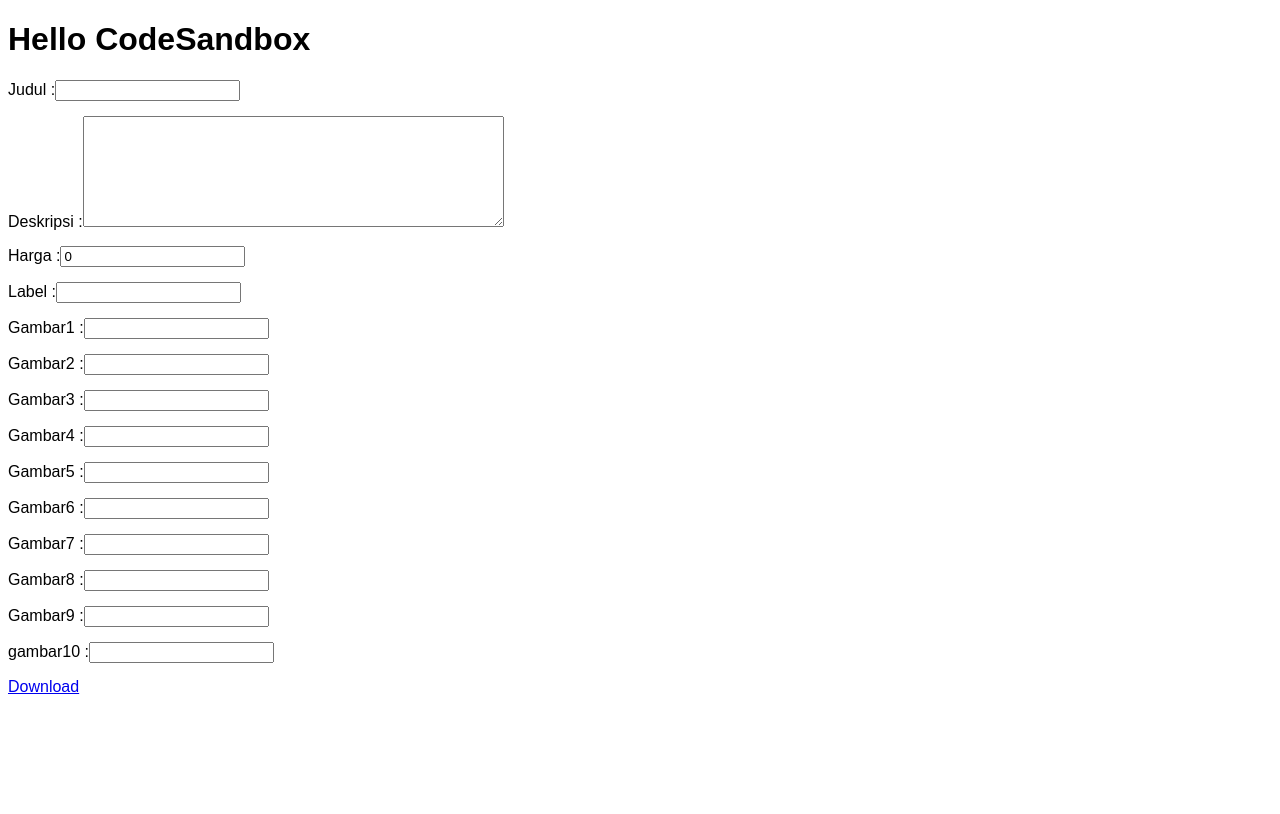
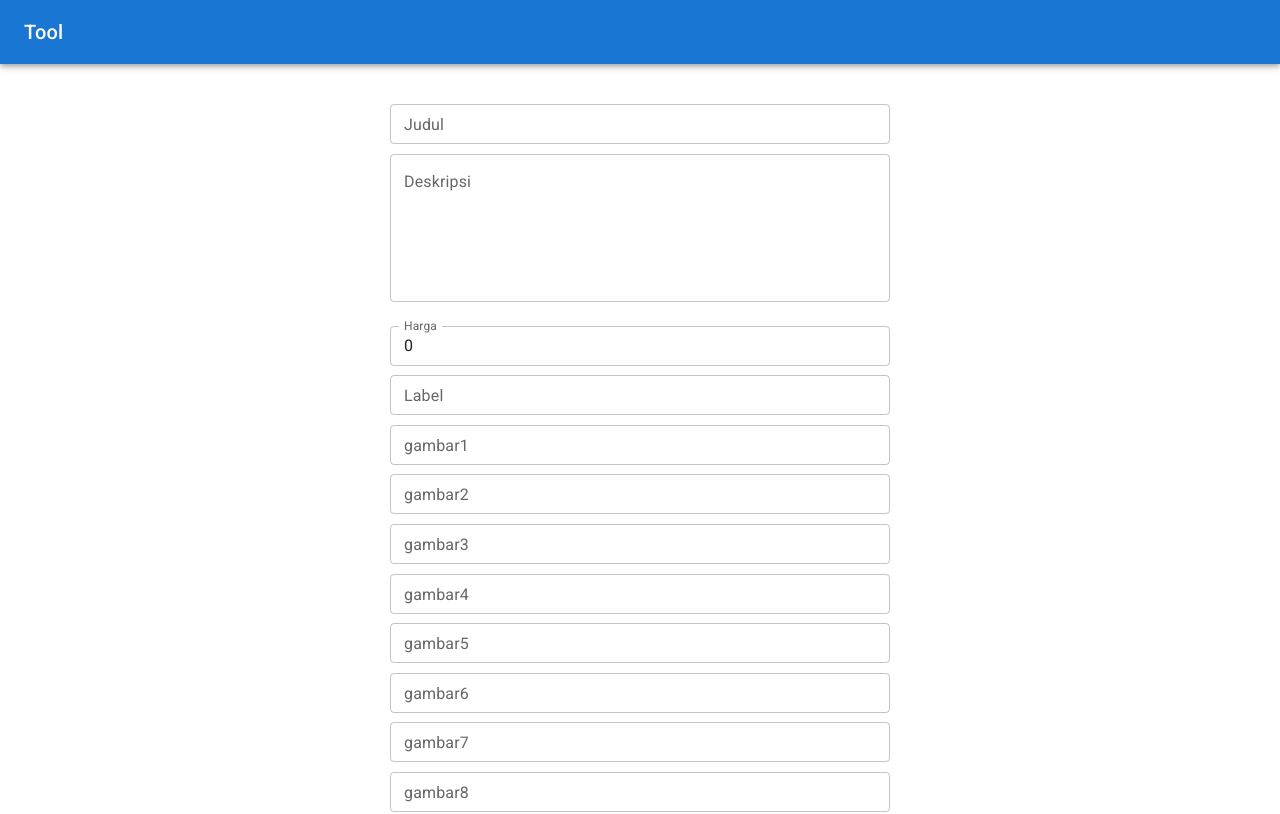
Before and after one commit to khoirxz/tool-macro, a React (Create React App) app: page / in a window 1280 px wide. Shown: the top 814 px of the page. Built offline with nearby package versions, Linux system fonts and the light colour scheme.

Commit message:
few changes

```diff
--- a/src/App.js
+++ b/src/App.js
@@ -1,6 +1,14 @@
 import { useState } from "react";
+import { CSVLink } from "react-csv";
+
+import Box from "@mui/material/Box";
+import TextField from "@mui/material/TextField";
+import Button from "@mui/joy/Button";
+
+import Navbar from "./components/Navbar";
+import InputForm from "./components/InputForm";
+
 import "./styles.css";
-import { CSVLink } from "react-csv";
 
 export default function App() {
   const [judul, setJudul] = useState("");
@@ -20,85 +28,107 @@ export default function App() {
 
   return (
     <div className="App">
-      <h1>Hello CodeSandbox</h1>
+      <Navbar />
 
-      <div className="form-control">
-        <label>Judul :</label>
-        <input value={judul} onChange={(e) => setJudul(e.target.value)} />
-      </div>
+      <Box sx={{ my: 5, maxWidth: "500px", mx: "auto" }}>
+        {/* Judul field */}
+        <InputForm
+          title="Judul"
+          state={judul}
+          setState={setJudul}
+          inputType="text"
+        />
+        {/* Deskripsi field */}
+        <TextField
+          label="Deskripsi"
+          variant="outlined"
+          fullWidth={true}
+          defaultValue={deskripsi}
+          rows={5}
+          sx={{ mb: 3 }}
+          multiline
+          onChange={(e) => setDeskripsi(e.target.value)}
+        />
+        {/* Harga field */}
+        <InputForm
+          title="Harga"
+          state={harga}
+          setState={setHarga}
+          inputType="number"
+        />
+        {/* Label field */}
+        <InputForm
+          title="Label"
+          state={label}
+          setState={setLabel}
+          inputType="text"
+        />
+        {/* Gambar1 - Gambar10 field */}
+        <InputForm
+          title="gambar1"
+          state={gambar1}
+          setState={setGambar1}
+          inputType="text"
+        />
+        <InputForm
+          title="gambar2"
+          state={gambar2}
+          setState={setGambar2}
+          inputType="text"
+        />
+        <InputForm
+          title="gambar3"
+          state={gambar3}
+          setState={setGambar3}
+          inputType="text"
+        />
+        <InputForm
+          title="gambar4"
+          state={gambar4}
+          setState={setGambar4}
+          inputType="text"
+        />
+        <InputForm
+          title="gambar5"
+          state={gambar5}
+          setState={setGambar5}
+          inputType="text"
+        />
+        <InputForm
+          title="gambar6"
+          state={gambar6}
+          setState={setGambar6}
+          inputType="text"
+        />
+        <InputForm
+          title="gambar7"
+          state={gambar7}
+          setState={setGambar7}
+          inputType="text"
+        />
+        <InputForm
+          title="gambar8"
+          state={gambar8}
+          setState={setGambar8}
+          inputType="text"
+        />
+        <InputForm
+          title="gambar9"
+          state={gambar9}
+          setState={setGambar9}
+          inputType="text"
+        />
+        <InputForm
+          title="gambar10"
+          state={gambar10}
+          setState={setGambar10}
+          inputType="text"
+        />
 
-      <div className="form-control">
-        <label>Deskripsi :</label>
-        <textarea
-          value={deskripsi}
-          onChange={(e) => setDeskripsi(e.target.value)}
-          cols="50"
-          rows="7"
-        />
-      </div>
-
-      <div className="form-control">
-        <label>Harga :</label>
-        <input value={harga} onChange={(e) => setHarga(e.target.value)} />
-      </div>
-
-      <div className="form-control">
-        <label>Label :</label>
-        <input value={label} onChange={(e) => setLabel(e.target.value)} />
-      </div>
-
-      <div className="form-control">
-        <label>Gambar1 :</label>
-        <input value={gambar1} onChange={(e) => setGambar1(e.target.value)} />
-      </div>
-
-      <div className="form-control">
-        <label>Gambar2 :</label>
-        <input value={gambar2} onChange={(e) => setGambar2(e.target.value)} />
-      </div>
-
-      <div className="form-control">
-        <label>Gambar3 :</label>
-        <input value={gambar3} onChange={(e) => setGambar3(e.target.value)} />
-      </div>
-
-      <div className="form-control">
-        <label>Gambar4 :</label>
-        <input value={gambar4} onChange={(e) => setGambar4(e.target.value)} />
-      </div>
-
-      <div className="form-control">
-        <label>Gambar5 :</label>
-        <input value={gambar5} onChange={(e) => setGambar5(e.target.value)} />
-      </div>
-
-      <div className="form-control">
-        <label>Gambar6 :</label>
-        <input value={gambar6} onChange={(e) => setGambar6(e.target.value)} />
-      </div>
-
-      <div className="form-control">
-        <label>Gambar7 :</label>
-        <input value={gambar7} onChange={(e) => setGambar7(e.target.value)} />
-      </div>
-
-      <div className="form-control">
-        <label>Gambar8 :</label>
-        <input value={gambar8} onChange={(e) => setGambar8(e.target.value)} />
-      </div>
-
-      <div className="form-control">
-        <label>Gambar9 :</label>
-        <input value={gambar9} onChange={(e) => setGambar9(e.target.value)} />
-      </div>
-
-      <div className="form-control">
-        <label>gambar10 :</label>
-        <input value={gambar10} onChange={(e) => setGambar10(e.target.value)} />
-      </div>
-
+        <Button>
           <CSVLink
             headers={headers}
+            className="save"
             data={[
               {
                 Judul: "PROMO! " + judul,
@@ -2008,6 +2038,8 @@ export default function App() {
           >
             Download
           </CSVLink>
+        </Button>
+      </Box>
     </div>
   );
 }
--- /dev/null
+++ b/src/components/InputForm.jsx
@@ -0,0 +1,18 @@
+import TextField from "@mui/material/TextField";
+
+const InputForm = ({ state, setState, inputType, title }) => {
+  return (
+    <TextField
+      label={title}
+      variant="outlined"
+      fullWidth={true}
+      value={state}
+      onChange={(e) => setState(e.target.value)}
+      sx={{ mb: 1.2 }}
+      size="small"
+      type={inputType}
+    />
+  );
+};
+
+export default InputForm;
--- /dev/null
+++ b/src/components/Navbar.jsx
@@ -0,0 +1,17 @@
+import { AppBar, Box, Toolbar, Typography } from "@mui/material";
+
+const Navbar = () => {
+  return (
+    <Box sx={{ flexGrow: 1 }}>
+      <AppBar position="relative">
+        <Toolbar>
+          <Typography variant="h6" component="div" flexGrow={1}>
+            Tool
+          </Typography>
+        </Toolbar>
+      </AppBar>
+    </Box>
+  );
+};
+
+export default Navbar;
--- a/src/index.js
+++ b/src/index.js
@@ -2,6 +2,10 @@ import { StrictMode } from "react";
 import { createRoot } from "react-dom/client";
 
 import App from "./App";
+import "@fontsource/roboto/300.css";
+import "@fontsource/roboto/400.css";
+import "@fontsource/roboto/500.css";
+import "@fontsource/roboto/700.css";
 
 const rootElement = document.getElementById("root");
 const root = createRoot(rootElement);
--- a/src/styles.css
+++ b/src/styles.css
@@ -1,6 +1,8 @@
-.App {
-  font-family: sans-serif;
+html,
+body {
+  margin: 0;
 }
-.form-control {
-  margin: 15px 0;
+.save {
+  text-decoration: none;
+  color: white;
 }
```
Also changed, not shown: package.json (+8 -1 lines), 1 other file (tests, documents, lock files or other folders). Lines whose indentation alone changed are shown as unchanged.
